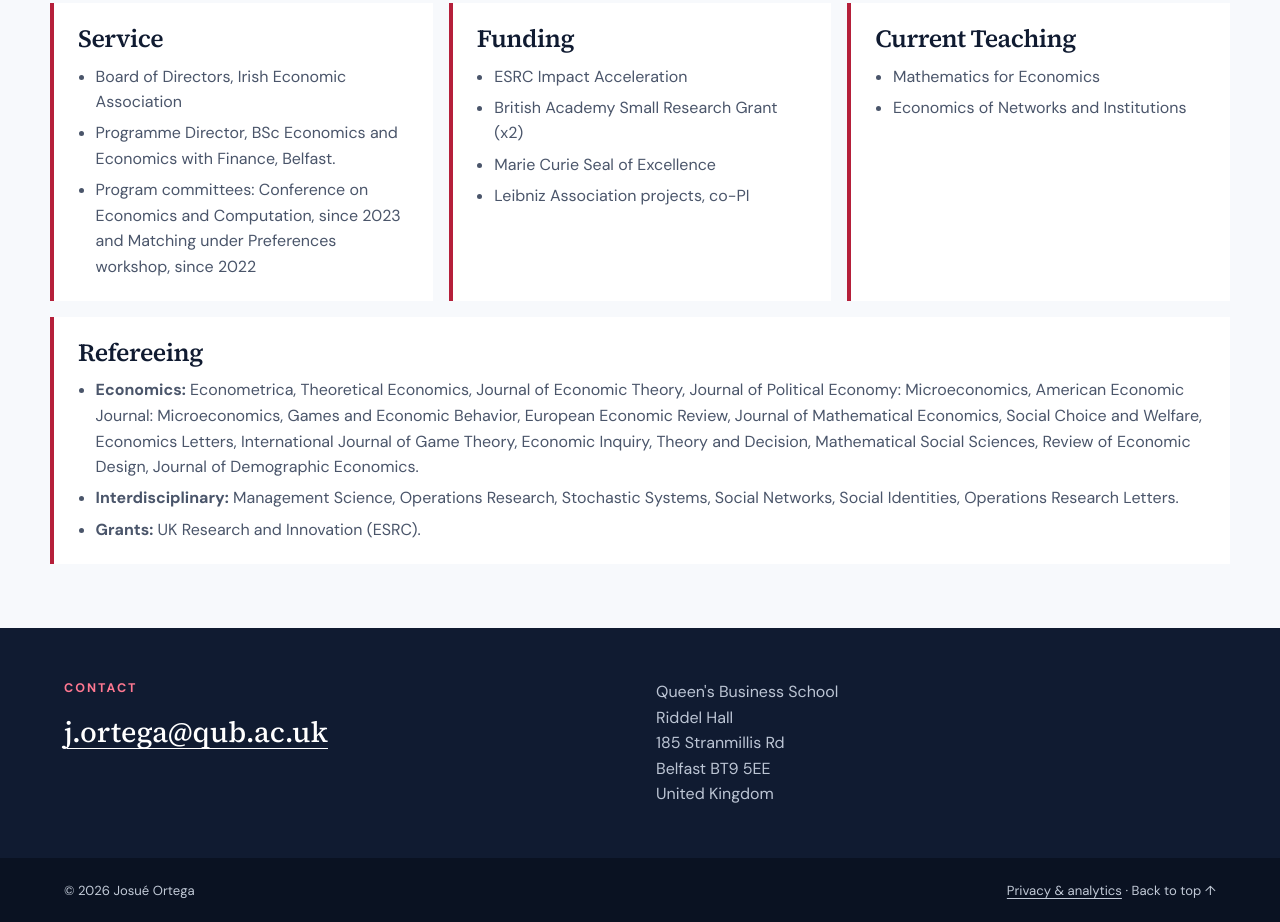
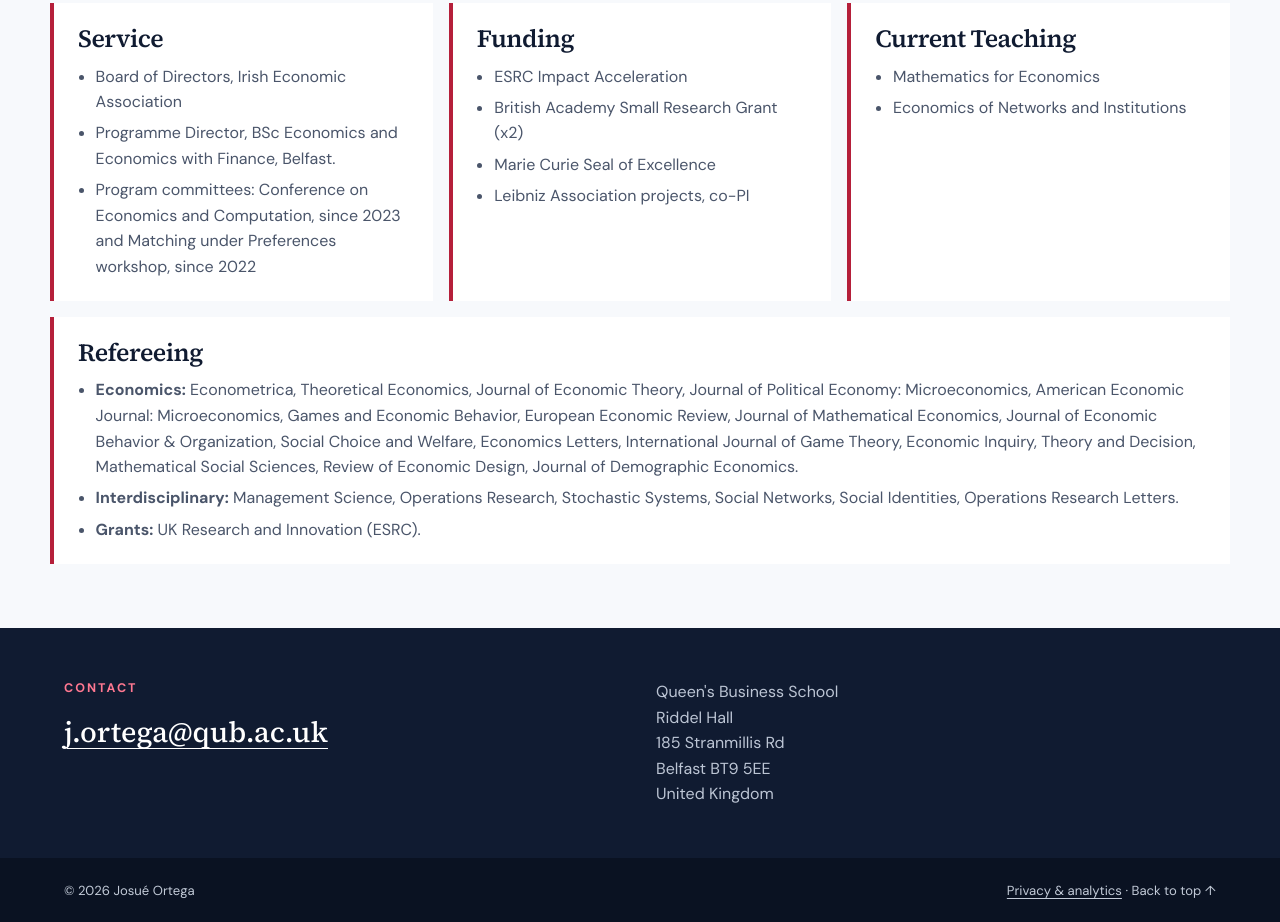
Before and after one commit to josueortega1-maker/josueortega1-maker.github.io, a plain HTML site: page index.html in a window 1280 px wide. Shown: the part 4250-5172 px from the top of the page. Drawn offline with Linux system fonts and the light colour scheme.

Commit message:
Add Journal of Economic Behavior & Organization to refereeing list

```diff
--- a/index.html
+++ b/index.html
@@ -281,7 +281,7 @@
         <article>
           <h3>Refereeing</h3>
           <ul>
-          <li> <strong>Economics:</strong> Econometrica, Theoretical Economics, Journal of Economic Theory, Journal of Political Economy: Microeconomics, American Economic Journal: Microeconomics, Games and Economic Behavior, European Economic Review, Journal of Mathematical Economics, Social Choice and Welfare, Economics Letters, International Journal of Game Theory, Economic Inquiry, Theory and Decision, Mathematical Social Sciences, Review of Economic Design, Journal of Demographic Economics.
+          <li> <strong>Economics:</strong> Econometrica, Theoretical Economics, Journal of Economic Theory, Journal of Political Economy: Microeconomics, American Economic Journal: Microeconomics, Games and Economic Behavior, European Economic Review, Journal of Mathematical Economics, Journal of Economic Behavior &amp; Organization, Social Choice and Welfare, Economics Letters, International Journal of Game Theory, Economic Inquiry, Theory and Decision, Mathematical Social Sciences, Review of Economic Design, Journal of Demographic Economics.
 </li>
 <li> <strong>Interdisciplinary:</strong> Management Science, Operations Research, Stochastic Systems, Social Networks, Social Identities, Operations Research Letters.</li>
           <li><strong>Grants:</strong> UK Research and Innovation (ESRC).</li>
```
